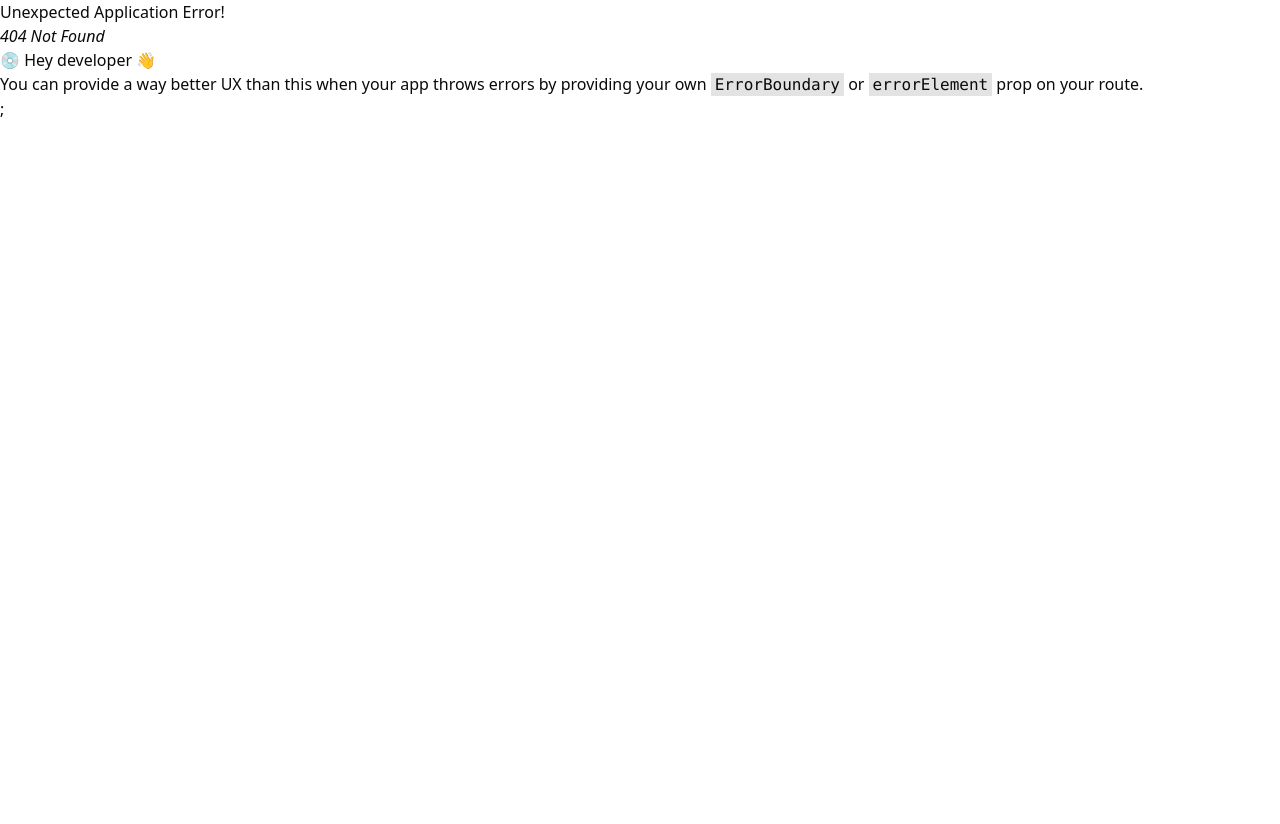
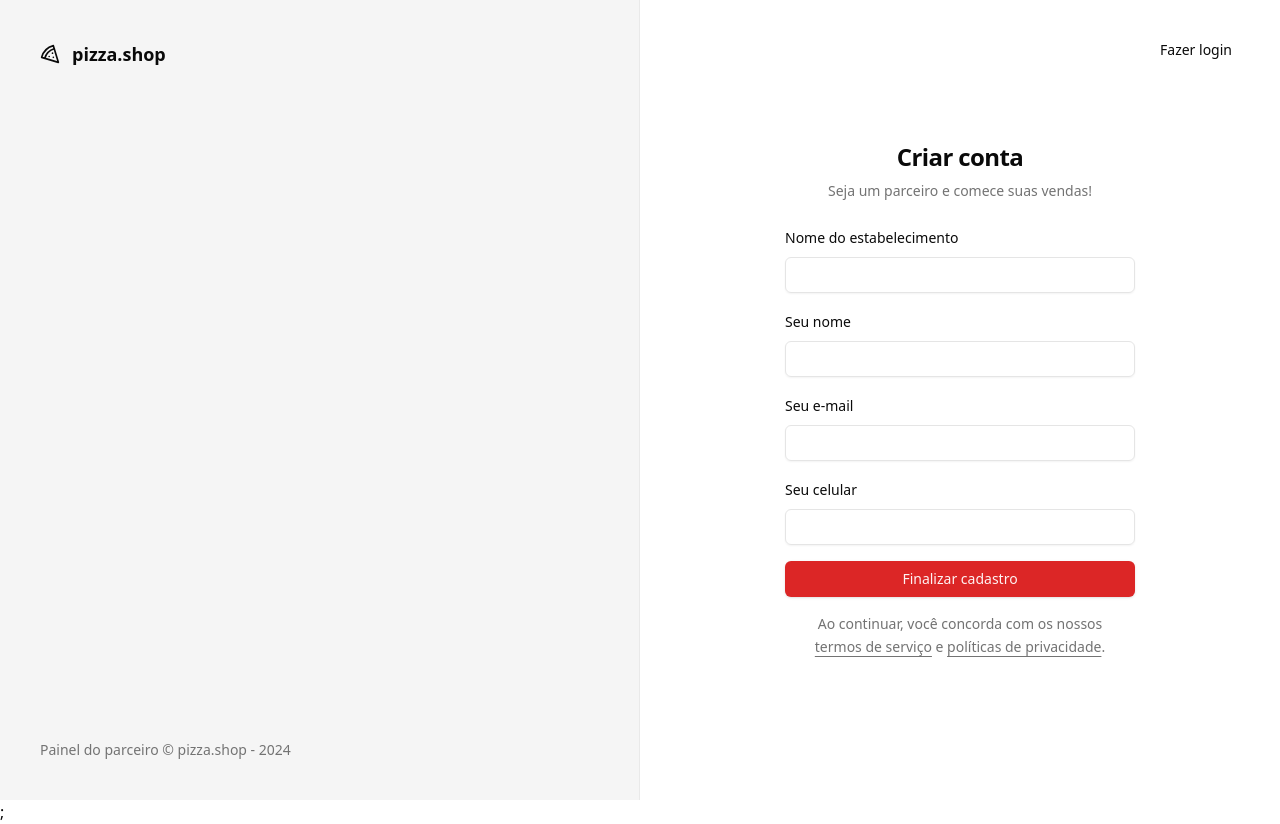
Before and after one commit to 0kira-vgl/pizzashop, a React (Vite) app: page /sign-up in a window 1280 px wide. Before the commit this address had no page. Before the commit the page ends 800 px from the top, so only its background shows below. Built offline with nearby package versions, Linux system fonts and the light colour scheme.

Commit message:
register restaurant

```diff
--- a/src/pages/_layouts/auth.tsx
+++ b/src/pages/_layouts/auth.tsx
@@ -14,7 +14,7 @@
         </footer>
       </div>
 
-      <div className="flex flex-col items-center justify-center">
+      <div className="relative flex flex-col items-center justify-center">
         <Outlet />
       </div>
     </div>
--- a/src/pages/auth/sign-in.tsx
+++ b/src/pages/auth/sign-in.tsx
@@ -5,6 +5,7 @@
 import { useForm } from "react-hook-form";
 import { z } from "zod";
 import { toast } from "sonner";
+import { Link } from "react-router-dom";
 
 const signInForm = z.object({
   email: z.string().email(),
@@ -38,6 +39,10 @@
     <>
       <Helmet title="Login" />
       <div className="p-8">
+        <Button asChild variant="ghost" className="absolute right-8 top-8">
+          <Link to={"/sign-up"}>Novo cadastro</Link>
+        </Button>
+
         <div className="flex w-[350px] flex-col justify-center gap-6">
           <div className="flex flex-col gap-2 text-center">
             <h1 className="text-2xl font-semibold tracking-tight">
--- /dev/null
+++ b/src/pages/auth/sign-up.tsx
@@ -0,0 +1,113 @@
+import { Button } from "@/components/ui/button";
+import { Input } from "@/components/ui/input";
+import { Label } from "@/components/ui/label";
+import { Helmet } from "react-helmet-async";
+import { useForm } from "react-hook-form";
+import { z } from "zod";
+import { toast } from "sonner";
+import { Link, useNavigate } from "react-router-dom";
+
+const signUpForm = z.object({
+  restaurantName: z.string(),
+  manegerName: z.string(),
+  phone: z.string(),
+  email: z.string().email(),
+});
+
+type signUpForm = z.infer<typeof signUpForm>;
+
+export function SignUp() {
+  const navigate = useNavigate();
+
+  const {
+    register,
+    handleSubmit,
+    formState: { isSubmitting },
+  } = useForm<signUpForm>();
+
+  async function handleSignUp(data: signUpForm) {
+    try {
+      console.log(data);
+
+      await new Promise((resolve) => setTimeout(resolve, 2000));
+
+      toast.success("Restaurante cadastrado com sucesso!", {
+        action: {
+          label: "Login",
+          onClick: () => navigate("/sign-in"),
+        },
+      });
+    } catch {
+      toast.error("Erro ao cadastrar.");
+    }
+  }
+
+  return (
+    <>
+      <Helmet title="Cadastro" />
+      <div className="p-8">
+        <Button asChild variant="ghost" className="absolute right-8 top-8">
+          <Link to={"/sign-in"}>Fazer login</Link>
+        </Button>
+
+        <div className="flex w-[350px] flex-col justify-center gap-6">
+          <div className="flex flex-col gap-2 text-center">
+            <h1 className="text-2xl font-semibold tracking-tight">
+              Criar conta
+            </h1>
+            <p className="text-sm text-muted-foreground">
+              Seja um parceiro e comece suas vendas!
+            </p>
+          </div>
+
+          <form onSubmit={handleSubmit(handleSignUp)} className="space-y-4">
+            <div className="space-y-2">
+              <Label htmlFor="restaurantName">Nome do estabelecimento</Label>
+              <Input
+                id="restaurantName"
+                type="text"
+                {...register("restaurantName")}
+              />
+            </div>
+
+            <div className="space-y-2">
+              <Label htmlFor="manegerName">Seu nome</Label>
+              <Input
+                id="manegerName"
+                type="text"
+                {...register("manegerName")}
+              />
+            </div>
+
+            <div className="space-y-2">
+              <Label htmlFor="email">Seu e-mail</Label>
+              <Input id="email" type="email" {...register("email")} />
+            </div>
+
+            <div className="space-y-2">
+              <Label htmlFor="phone">Seu celular</Label>
+              <Input id="phone" type="tel" {...register("phone")} />
+            </div>
+
+            <Button disabled={isSubmitting} type="submit" className="w-full">
+              Finalizar cadastro
+            </Button>
+
+            <p className="px-6 text-center text-sm leading-relaxed text-muted-foreground">
+              Ao continuar, você concorda com os nossos{" "}
+              <a href="#" className="underline underline-offset-4">
+                termos de serviço
+              </a>{" "}
+              e{" "}
+              <a href="#" className="underline underline-offset-4">
+                {" "}
+                políticas de privacidade
+              </a>
+              .
+            </p>
+          </form>
+        </div>
+      </div>
+    </>
+  );
+}
--- a/src/routes.tsx
+++ b/src/routes.tsx
@@ -3,6 +3,7 @@
 import { SignIn } from "./pages/auth/sign-in";
 import { AppLayout } from "./pages/_layouts/app";
 import { AuthLayout } from "./pages/_layouts/auth";
+import { SignUp } from "./pages/auth/sign-up";
 
 export const router = createBrowserRouter([
   {
@@ -24,6 +25,10 @@
         path: "/sign-in",
         element: <SignIn />,
       },
+      {
+        path: "/sign-up",
+        element: <SignUp />,
+      },
     ],
   },
 ]);
```
